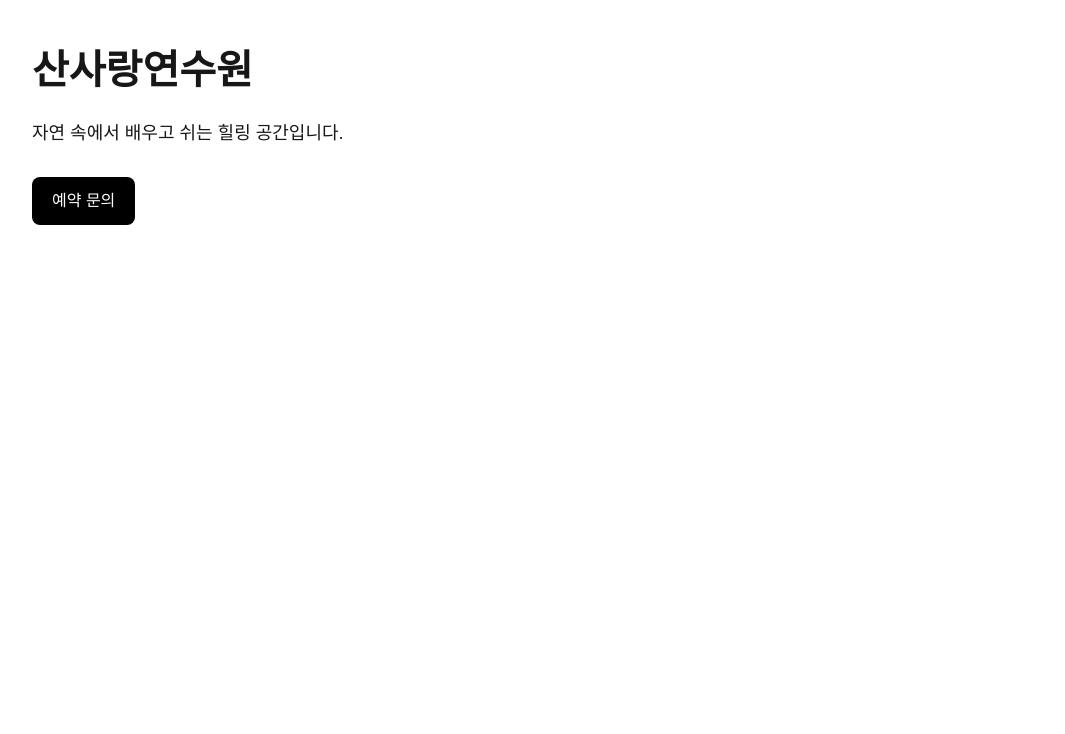
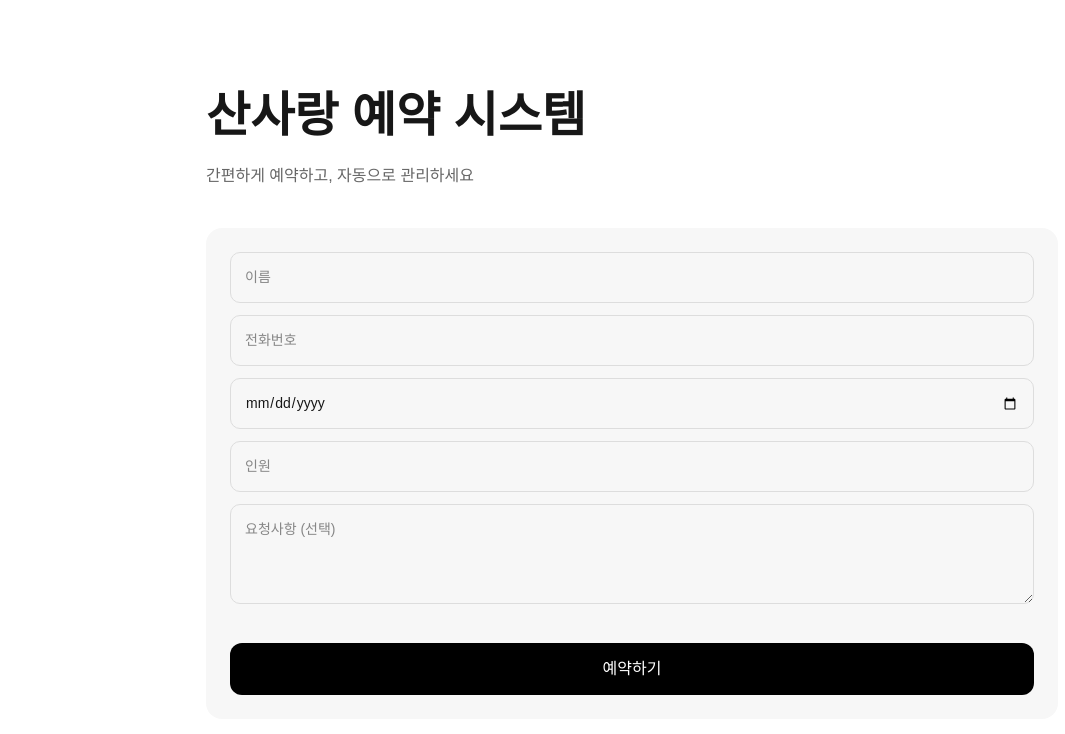
Before and after one commit to soh445/sansarang-1p4f, a Next.js app: page / in a window 1280 px wide. Shown: the top 734 px of the page, without its empty margins (8-1073 px from the left). Built offline with nearby package versions, Linux system fonts and the light colour scheme.

Commit message:
simple reservation ui

```diff
--- a/app/page.tsx
+++ b/app/page.tsx
@@ -1,23 +1,115 @@
+"use client"
+
+import { useState } from "react"
+
 export default function Home() {
+  const [form, setForm] = useState({
+    name: "",
+    phone: "",
+    date: "",
+    people: 1,
+    message: ""
+  })
+
+  const onChange = (e: any) => {
+    setForm({ ...form, [e.target.name]: e.target.value })
+  }
+
+  const onSubmit = () => {
+    alert("예약이 접수되었습니다 🙌")
+    console.log(form)
+  }
+
   return (
-    <main style={{ padding: 40, fontFamily: "sans-serif" }}>
-      <h1 style={{ fontSize: 40, fontWeight: "bold" }}>
-        산사랑연수원
-      </h1>
+    <main style={{ fontFamily: "sans-serif", background: "white" }}>
 
-      <p style={{ marginTop: 20, fontSize: 18 }}>
-        자연 속에서 배우고 쉬는 힐링 공간입니다.
-      </p>
+      {/* HERO */}
+      <div style={{ maxWidth: 900, margin: "0 auto", padding: "80px 24px" }}>
+        <h1 style={{ fontSize: 48, fontWeight: 700 }}>
+          산사랑 예약 시스템
+        </h1>
+        <p style={{ color: "#666", marginTop: 12 }}>
+          간편하게 예약하고, 자동으로 관리하세요
+        </p>
 
-      <button style={{
-        marginTop: 30,
-        padding: "12px 20px",
-        background: "black",
-        color: "white",
-        borderRadius: 8
-      }}>
-        예약 문의
-      </button>
+        {/* FORM CARD */}
+        <div style={{
+          marginTop: 40,
+          padding: 24,
+          borderRadius: 16,
+          background: "#f7f7f7"
+        }}>
+
+          {/* 이름 */}
+          <input
+            name="name"
+            placeholder="이름"
+            onChange={onChange}
+            style={inputStyle}
+          />
+
+          {/* 전화번호 */}
+          <input
+            name="phone"
+            placeholder="전화번호"
+            onChange={onChange}
+            style={inputStyle}
+          />
+
+          {/* 날짜 */}
+          <input
+            name="date"
+            type="date"
+            onChange={onChange}
+            style={inputStyle}
+          />
+
+          {/* 인원 */}
+          <input
+            name="people"
+            type="number"
+            min={1}
+            placeholder="인원"
+            onChange={onChange}
+            style={inputStyle}
+          />
+
+          {/* 요청사항 */}
+          <textarea
+            name="message"
+            placeholder="요청사항 (선택)"
+            onChange={onChange}
+            style={{ ...inputStyle, height: 100 }}
+          />
+
+          {/* 버튼 */}
+          <button
+            onClick={onSubmit}
+            style={{
+              marginTop: 20,
+              width: "100%",
+              padding: 14,
+              borderRadius: 12,
+              background: "black",
+              color: "white",
+              fontSize: 16,
+              cursor: "pointer"
+            }}
+          >
+            예약하기
+          </button>
+
+        </div>
+      </div>
     </main>
-  );
+  )
 }
+
+const inputStyle = {
+  width: "100%",
+  padding: 14,
+  marginBottom: 12,
+  borderRadius: 10,
+  border: "1px solid #ddd",
+  fontSize: 14
+}
```
